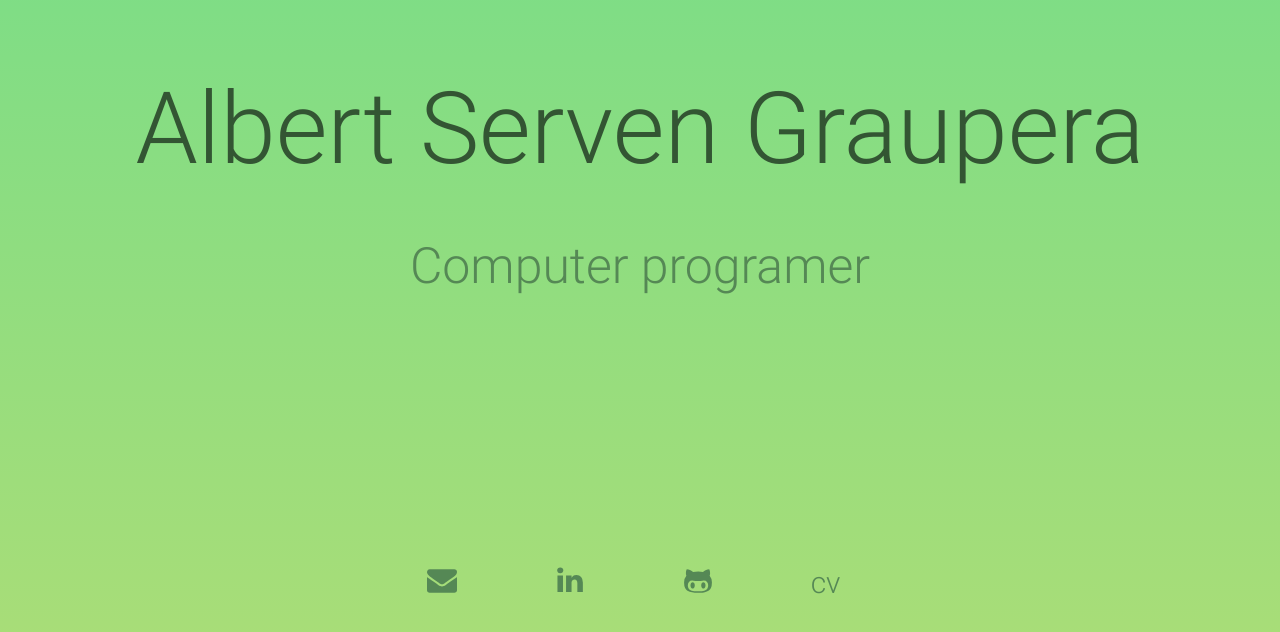
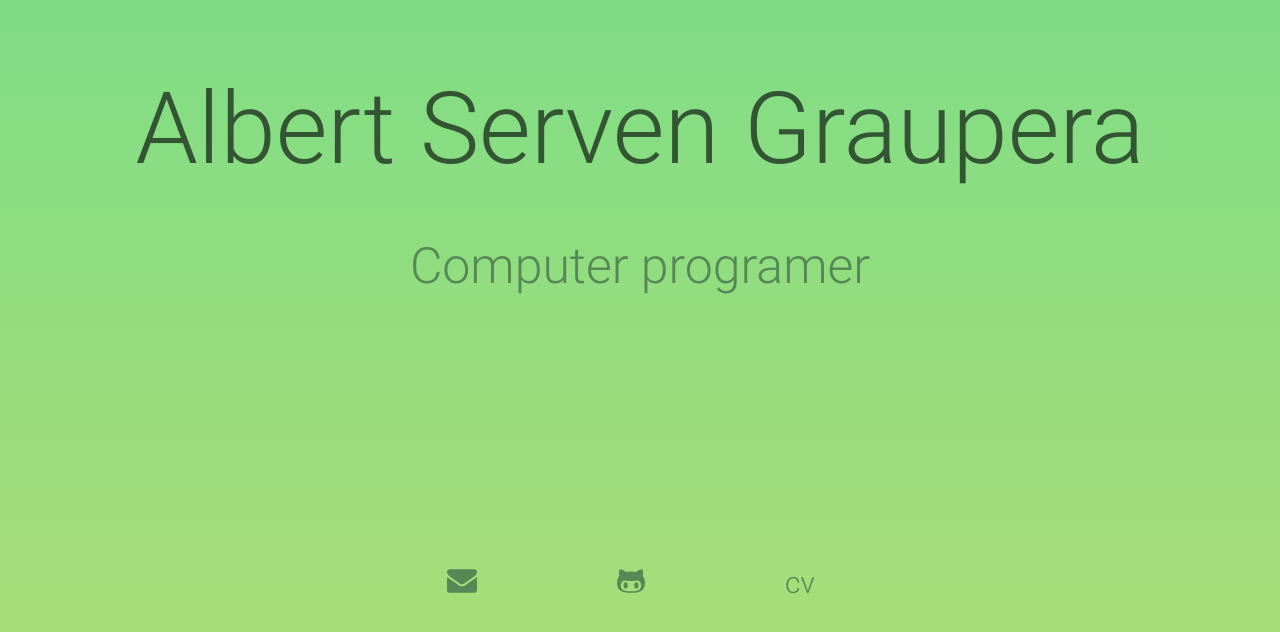
Before and after one commit to aserven/aserven.github.io, a website: page index.html in a window 1280 px wide. Shown: the part 130-762 px from the top of the page. Drawn offline with Linux system fonts and the light colour scheme.

Commit message:
removed linkedin

```diff
--- a/index.html
+++ b/index.html
@@ -5,7 +5,7 @@
     <meta name="viewport" content="width=device-width, initial-scale=1.0">
     <link rel="shortcut icon" href="images/favicon.ico">
     <style>
-        @font-face{font-family:'Roboto Light';src:url(fonts/Roboto-Light.ttf)}body,html{font-family:Roboto Light,Helvetica,Arial,sans-serif;font-size:50px;margin:0;border:0;font-weight:100;min-height:400px;background-color:#AD7;background:#AD7 -webkit-gradient(linear,left top,left bottom,from(#7D8),to(#AD7)) no-repeat;background:#AD7 -moz-linear-gradient(top,#7D8,#AD7) no-repeat;filter:progid:DXImageTransform.Microsoft.gradient(startColorstr=#77DD88, endColorstr=#AADD77) no-repeat;-ms-filter:"progid:DXImageTransform.Microsoft.gradient(startColorstr=#77DD88, endColorstr=#77DD88)" no-repeat}span{word-spacing:none}.name{padding:200px 0 50px 0;font-size:100px;color:#353;text-align:center}.title{text-align:center}*{color:#585}.logos{position:absolute;bottom:50px;font-size:30px;margin-left:29.5%;margin-right:29.5%;margin-bottom:20px;width:40%}.logos a{display:inline-block;float:left;width:25%;text-align:center;text-decoration:none}.logos img{width:1em;height:1em}@media (max-height:600px){.name{padding:50px 0}.logos{position:inherit;margin-top:250px}}@media (max-width:1200px){.name{font-size:70px}}@media (max-width:800px){.name{padding-top:50px;font-size:50px}.title{font-size:40px}.logos{position:inherit;margin-top:20px}.logos a{display:block;float:none;width:100%;margin-top:15px}}@media (max-width:540px){.name{font-size:30px}.title{font-size:25px}.logos a{font-size:20px}}@media (max-width:320px){.name{font-size:25px}.title{font-size:20px}.logos a{font-size:20px}}
+        @font-face{font-family:'Roboto Light';src:url(fonts/Roboto-Light.ttf)}body,html{font-family:Roboto Light,Helvetica,Arial,sans-serif;font-size:50px;margin:0;border:0;font-weight:100;min-height:400px;background-color:#AD7;background:#AD7 -webkit-gradient(linear,left top,left bottom,from(#7D8),to(#AD7)) no-repeat;background:#AD7 -moz-linear-gradient(top,#7D8,#AD7) no-repeat;filter:progid:DXImageTransform.Microsoft.gradient(startColorstr=#77DD88, endColorstr=#AADD77) no-repeat;-ms-filter:"progid:DXImageTransform.Microsoft.gradient(startColorstr=#77DD88, endColorstr=#77DD88)" no-repeat}span{word-spacing:none}.name{padding:200px 0 50px 0;font-size:100px;color:#353;text-align:center}.title{text-align:center}*{color:#585}.logos{position:absolute;bottom:50px;font-size:30px;margin-left:29.5%;margin-right:29.5%;margin-bottom:20px;width:40%}.logos a{display:inline-block;float:left;width:33%;text-align:center;text-decoration:none}.logos img{width:1em;height:1em}@media (max-height:600px){.name{padding:50px 0}.logos{position:inherit;margin-top:250px}}@media (max-width:1200px){.name{font-size:70px}}@media (max-width:800px){.name{padding-top:50px;font-size:50px}.title{font-size:40px}.logos{position:inherit;margin-top:20px}.logos a{display:block;float:none;width:100%;margin-top:15px}}@media (max-width:540px){.name{font-size:30px}.title{font-size:25px}.logos a{font-size:20px}}@media (max-width:320px){.name{font-size:25px}.title{font-size:20px}.logos a{font-size:20px}}
     </style>
 </head>
 
@@ -15,7 +15,6 @@
 
     <div class="logos">
         <a href="mailto:contactATalbertsDOTcat?Subject=Hello Albert" onclick = "this.href=this.href.replace(/AT/,'&#64;').replace(/DOT/,'&#46;')"><img src="images/envelope.svg"></a>
-        <a href="http://www.linkedin.com/in/albertserven"><img src="images/linkedin.svg"></a>
         <a href="http://github.com/aserven"><img src="images/github-alt.svg"></a>
         <a href="static/AlbertServen_resume.pdf">cv</a>
     </div>
--- a/stylesheets/home.less
+++ b/stylesheets/home.less
@@ -52,7 +52,7 @@ span {
     a {
         display: inline-block;
         float: left;
-        width: 25%;
+        width: 33%;
         text-align: center;
         text-decoration: none;
     }
```
Also changed, not shown: images/linkedin.svg (deleted).
